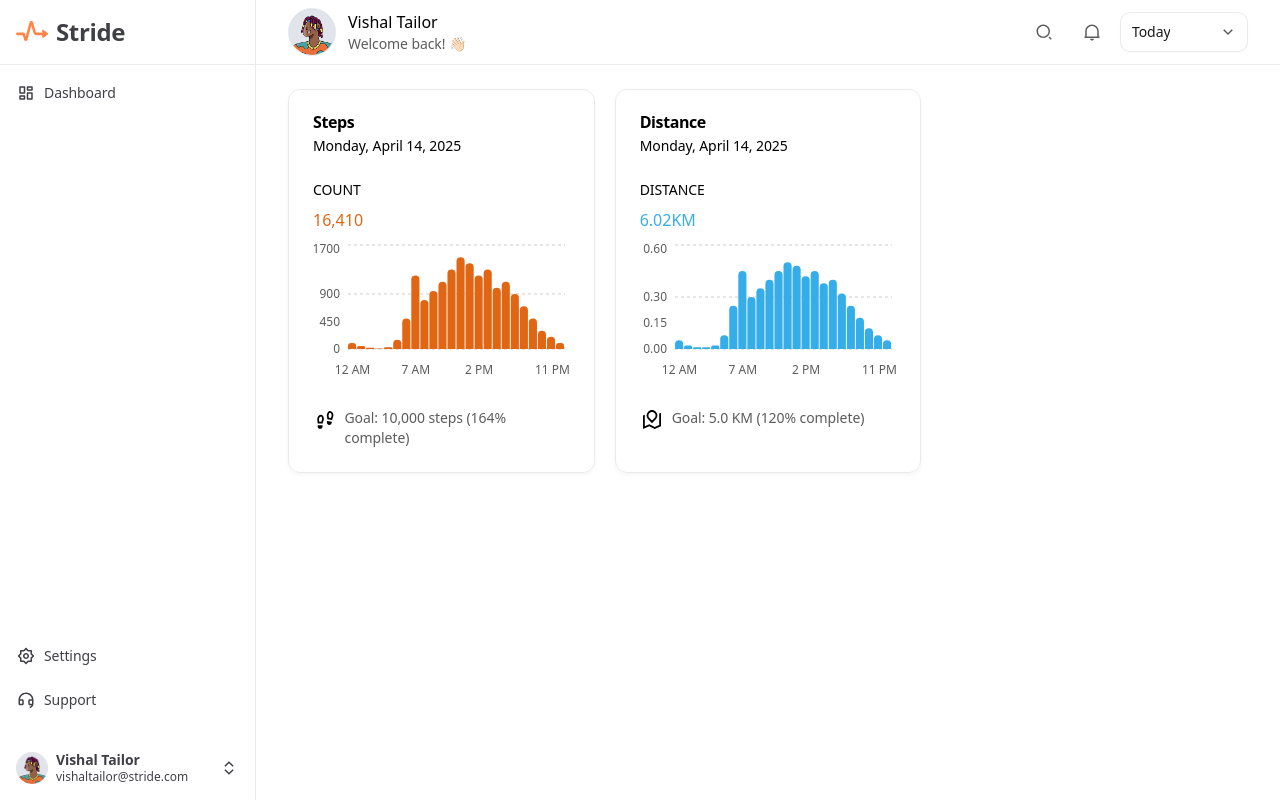
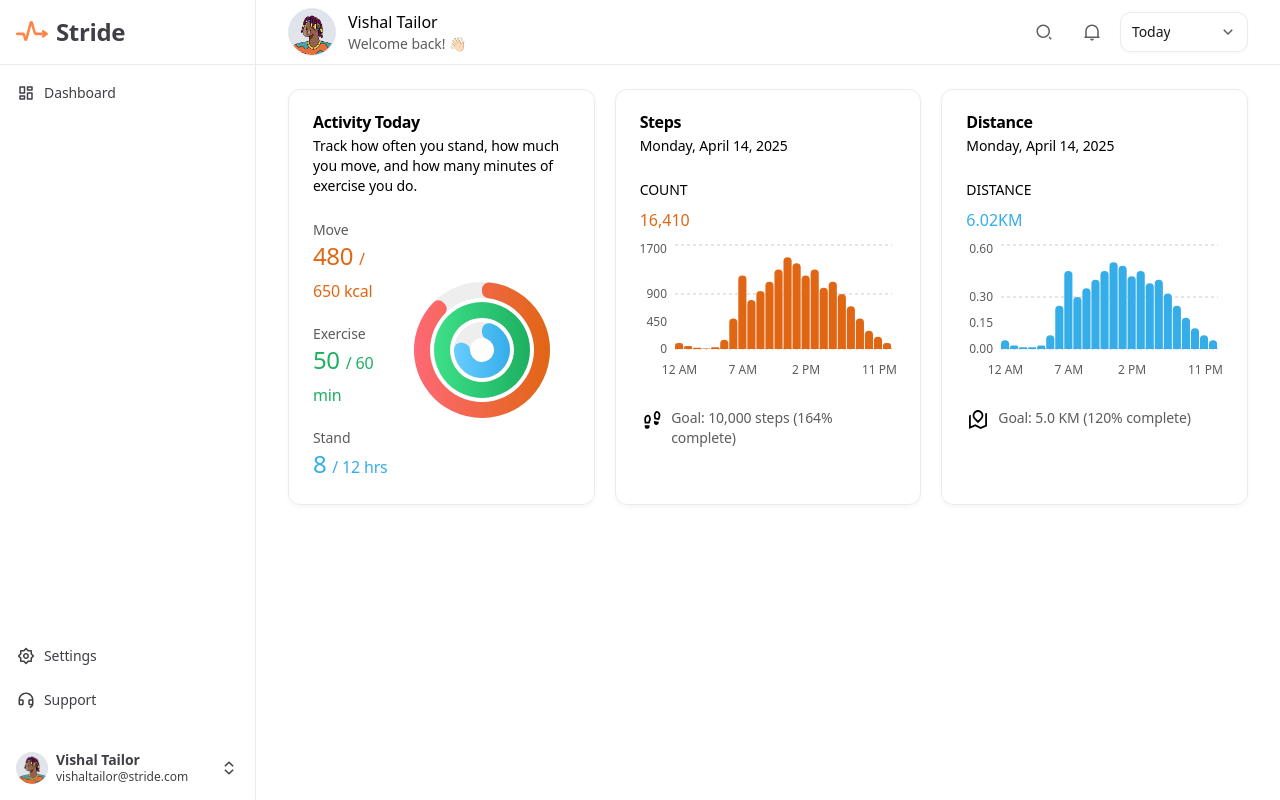
Before and after one commit to vishaltailors/Stride, a React (Vite) app: page / in a window 1280 px wide. Built offline with nearby package versions, Linux system fonts and the light colour scheme.

Commit message:
Add activity widget with daily move, exercise and stand tracking

```diff
--- /dev/null
+++ b/src/components/widgets/activity.data.js
@@ -0,0 +1,111 @@
+// Mock data for the activity widget
+// This file provides data functions for the activity widget
+
+// Generate activity data for today with hourly breakdown
+const generateTodayActivityData = () => {
+  const hours = Array.from({ length: 24 }, (_, i) => i);
+
+  return hours.map(hour => {
+    // Random values that build up throughout the day
+    const hourFactor = Math.min(1, hour / 23);
+    const randomFactor = () => 0.7 + Math.random() * 0.6;
+
+    return {
+      hour,
+      displayHour: `${hour}:00`,
+      move: Math.round(480 * hourFactor * randomFactor()),
+      exercise: Math.round(50 * hourFactor * randomFactor()),
+      stand: Math.round(8 * hourFactor * randomFactor()),
+    };
+  });
+};
+
+// Generate weekly activity data
+const generateWeeklyActivityData = () => {
+  const days = ['Mon', 'Tue', 'Wed', 'Thu', 'Fri', 'Sat', 'Sun'];
+
+  return days.map(day => {
+    return {
+      day,
+      move: Math.round(450 + Math.random() * 100),
+      exercise: Math.round(45 + Math.random() * 20),
+      stand: Math.round(7 + Math.random() * 5),
+    };
+  });
+};
+
+// Generate monthly activity data
+const generateMonthlyActivityData = () => {
+  return Array.from({ length: 4 }, (_, i) => {
+    const weekNum = i + 1;
+
+    return {
+      week: `Week ${weekNum}`,
+      move: Math.round(2800 + Math.random() * 700),
+      exercise: Math.round(280 + Math.random() * 80),
+      stand: Math.round(50 + Math.random() * 20),
+    };
+  });
+};
+
+// Generate yearly activity data
+const generateYearlyActivityData = () => {
+  const months = [
+    'Jan', 'Feb', 'Mar', 'Apr', 'May', 'Jun',
+    'Jul', 'Aug', 'Sep', 'Oct', 'Nov', 'Dec'
+  ];
+
+  return months.map(month => {
+    return {
+      month,
+      move: Math.round(12000 + Math.random() * 3000),
+      exercise: Math.round(1200 + Math.random() * 400),
+      stand: Math.round(220 + Math.random() * 80),
+    };
+  });
+};
+
+// Get activity data based on selected date range
+export const getActivityDataByRange = (dateRange) => {
+  switch (dateRange) {
+    case 'today':
+      return generateTodayActivityData();
+    case 'this-week':
+      return generateWeeklyActivityData();
+    case 'this-month':
+      return generateMonthlyActivityData();
+    case 'this-year':
+      return generateYearlyActivityData();
+    default:
+      return generateTodayActivityData();
+  }
+};
+
+// Calculate current activity metrics
+export const getCurrentActivityMetrics = () => {
+  // These would typically come from an API or real-time data
+  // For now, we'll use the mock data from the UI
+  return {
+    move: {
+      current: 480,
+      goal: 650,
+      unit: "kcal",
+      color: "text-orange-600",
+      ringColor: "from-orange-300 to-orange-600",
+    },
+    exercise: {
+      current: 50,
+      goal: 60,
+      unit: "min",
+      color: "text-green-600",
+      ringColor: "from-green-300 to-green-600",
+    },
+    stand: {
+      current: 8,
+      goal: 12,
+      unit: "hrs",
+      color: "text-purple-600",
+      ringColor: "from-purple-300 to-purple-600",
+    }
+  };
+};
--- /dev/null
+++ b/src/components/widgets/activity.jsx
@@ -0,0 +1,192 @@
+"use client";
+
+import {
+  Card,
+  CardContent,
+  CardDescription,
+  CardHeader,
+  CardTitle,
+} from "@/components/ui/card";
+import {
+  ChartContainer,
+  ChartTooltip,
+  ChartTooltipContent,
+} from "@/components/ui/chart";
+import { getCurrentActivityMetrics } from "@/components/widgets/activity.data";
+import { RadialBar, RadialBarChart } from "recharts";
+
+export default function Activity() {
+  const activityMetrics = getCurrentActivityMetrics();
+
+  // Define gradient IDs
+  const moveGradientId = "moveGradient";
+  const exerciseGradientId = "exerciseGradient";
+  const standGradientId = "standGradient";
+
+  // Calculate percentages for the activity metrics
+  const calculatePercentage = (current, goal) =>
+    Math.min(100, Math.round((current / goal) * 100));
+
+  // Format chart data for RadialBarChart
+  const chartData = [
+    {
+      name: "Stand",
+      value: calculatePercentage(
+        activityMetrics.stand.current,
+        activityMetrics.stand.goal,
+      ),
+      actualValue: activityMetrics.stand.current,
+      unit: activityMetrics.stand.unit,
+      fill: `url(#${standGradientId})`,
+    },
+    {
+      name: "Exercise",
+      value: calculatePercentage(
+        activityMetrics.exercise.current,
+        activityMetrics.exercise.goal,
+      ),
+      actualValue: activityMetrics.exercise.current,
+      unit: activityMetrics.exercise.unit,
+      fill: `url(#${exerciseGradientId})`,
+    },
+    {
+      name: "Move",
+      value: calculatePercentage(
+        activityMetrics.move.current,
+        activityMetrics.move.goal,
+      ),
+      actualValue: activityMetrics.move.current,
+      unit: activityMetrics.move.unit,
+      fill: `url(#${moveGradientId})`,
+    },
+  ];
+
+  // Chart configuration
+  const chartConfig = {
+    move: {
+      label: "Move",
+      color: activityMetrics.move.color.replace("text-", ""),
+    },
+    exercise: {
+      label: "Exercise",
+      color: activityMetrics.exercise.color.replace("text-", ""),
+    },
+    stand: {
+      label: "Stand",
+      color: activityMetrics.stand.color.replace("text-", ""),
+    },
+  };
+
+  return (
+    <Card>
+      <CardHeader>
+        <CardTitle>Activity Today</CardTitle>
+        <CardDescription>
+          Track how often you stand, how much you move, and how many minutes of
+          exercise you do.
+        </CardDescription>
+      </CardHeader>
+      <CardContent className="space-y-6">
+        <div className="flex items-center justify-between">
+          <div className="flex flex-col gap-5">
+            <div>
+              <h3 className="text-label-sm text-text-sub-600">Move</h3>
+              <div className="text-label-xl text-orange-600">
+                {activityMetrics.move.current}{" "}
+                <span className="text-label-md">
+                  / {activityMetrics.move.goal} {activityMetrics.move.unit}
+                </span>
+              </div>
+            </div>
+            <div>
+              <h3 className="text-label-sm text-text-sub-600">Exercise</h3>
+              <div className="text-label-xl text-green-600">
+                {activityMetrics.exercise.current}{" "}
+                <span className="text-label-md">
+                  / {activityMetrics.exercise.goal}{" "}
+                  {activityMetrics.exercise.unit}
+                </span>
+              </div>
+            </div>
+
+            <div>
+              <h3 className="text-label-sm text-text-sub-600">Stand</h3>
+              <div className="text-label-xl text-sky-600">
+                {activityMetrics.stand.current}{" "}
+                <span className="text-label-md">
+                  / {activityMetrics.stand.goal} {activityMetrics.stand.unit}
+                </span>
+              </div>
+            </div>
+          </div>
+          <div className="relative">
+            <ChartContainer config={chartConfig} className="mx-auto size-44">
+              <RadialBarChart
+                data={chartData}
+                innerRadius={20}
+                outerRadius={80}
+                barSize={16}
+                startAngle={90}
+                endAngle={-270}
+              >
+                <defs>
+                  <linearGradient
+                    id={moveGradientId}
+                    x1="0"
+                    y1="0"
+                    x2="1"
+                    y2="0"
+                  >
+                    <stop offset="0%" stopColor="var(--red-400)" />
+                    <stop offset="100%" stopColor="var(--orange-600)" />
+                  </linearGradient>
+                  <linearGradient
+                    id={exerciseGradientId}
+                    x1="0"
+                    y1="0"
+                    x2="1"
+                    y2="0"
+                  >
+                    <stop offset="0%" stopColor="var(--green-400)" />
+                    <stop offset="100%" stopColor="var(--green-600)" />
+                  </linearGradient>
+                  <linearGradient
+                    id={standGradientId}
+                    x1="0"
+                    y1="0"
+                    x2="1"
+                    y2="0"
+                  >
+                    <stop offset="0%" stopColor="var(--sky-400)" />
+                    <stop offset="100%" stopColor="var(--sky-600)" />
+                  </linearGradient>
+                </defs>
+                <ChartTooltip
+                  cursor={false}
+                  content={(props) => {
+                    const { payload } = props;
+                    if (payload && payload.length > 0) {
+                      const data = payload[0].payload;
+                      return (
+                        <div className="border-border shadow-sm rounded-md border bg-bg-white-0 p-2">
+                          <div className="text-label-xs font-medium">
+                            {data.name}
+                          </div>
+                          <div className="text-label-sm">
+                            {data.actualValue} {data.unit}
+                          </div>
+                        </div>
+                      );
+                    }
+                    return null;
+                  }}
+                />
+                <RadialBar dataKey="value" background cornerRadius={7} />
+              </RadialBarChart>
+            </ChartContainer>
+          </div>
+        </div>
+      </CardContent>
+    </Card>
+  );
+}
--- a/src/routes/_layout/index.lazy.jsx
+++ b/src/routes/_layout/index.lazy.jsx
@@ -1,4 +1,5 @@
 import Header from "@/components/shared/header";
+import Activity from "@/components/widgets/activity";
 import Distance from "@/components/widgets/distance";
 import Steps from "@/components/widgets/steps";
 import { createLazyFileRoute } from "@tanstack/react-router";
@@ -12,6 +13,7 @@ function Index() {
     <>
       <Header />
       <div className="container grid grid-cols-3 gap-5 py-6">
+        <Activity />
         <Steps />
         <Distance />
       </div>
```
